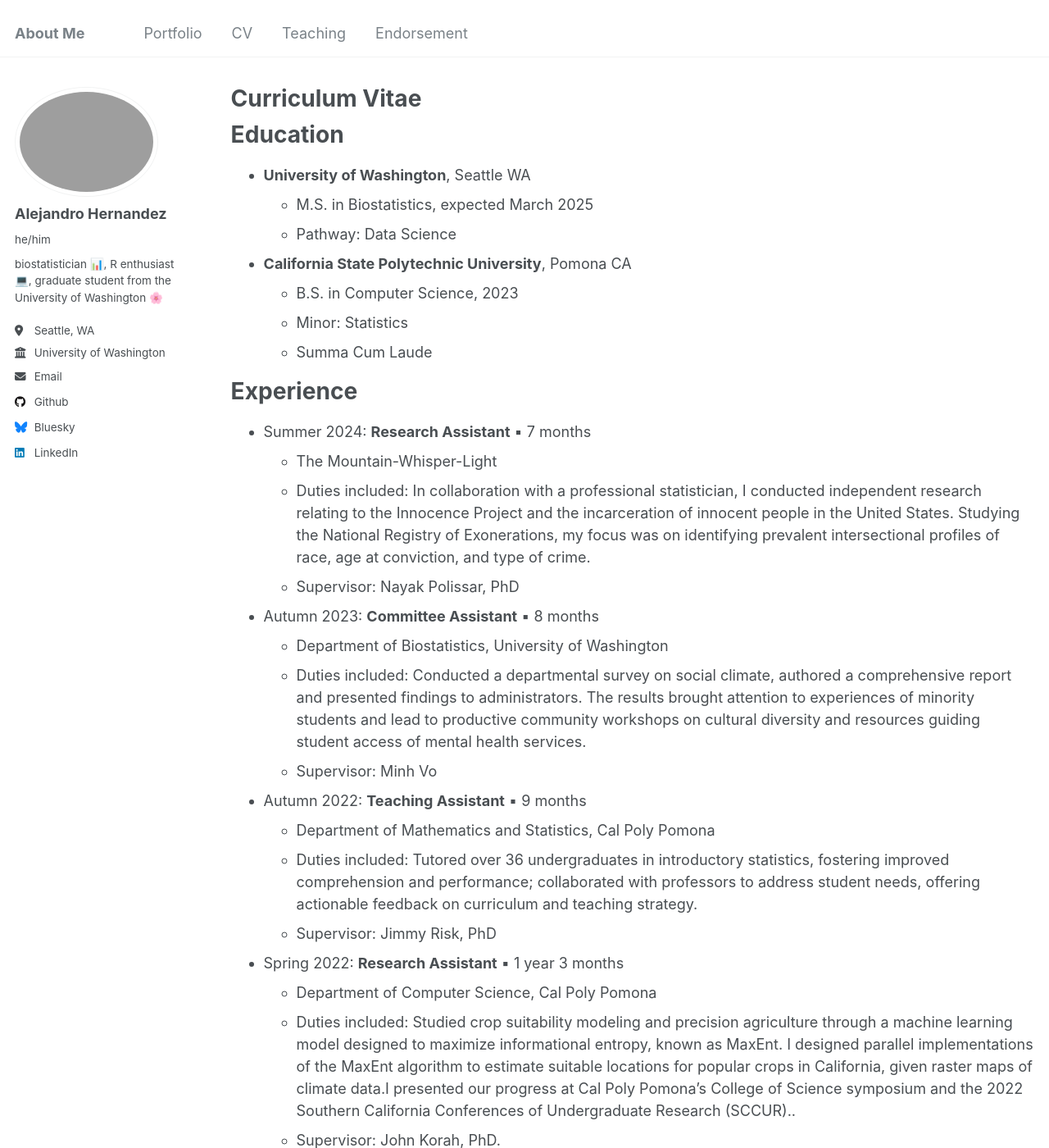
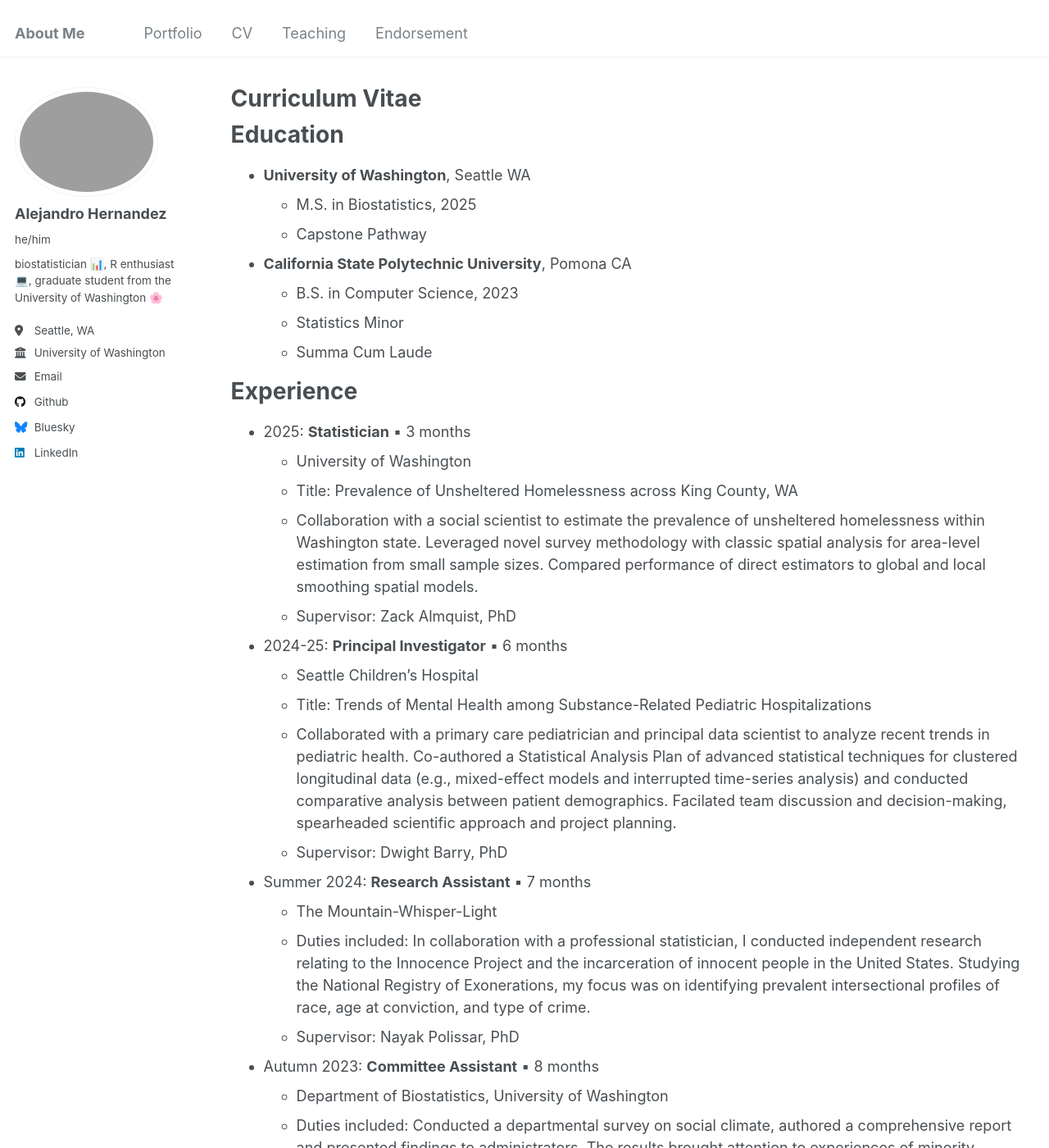
Before and after one commit to alejandroh3005/alejandroh3005.github.io, a Jekyll site: the page built from _pages/cv.md, in a window 1280 px wide and 1400 px high. Shown: the whole window at 82% size. Built offline with Jekyll 4.4.1, drawn with Linux system fonts in a browser that asks for light colours.

Commit message:
Update cv.md

```diff
--- a/_pages/cv.md
+++ b/_pages/cv.md
@@ -12,16 +12,28 @@ redirect_from:
 Education
 ======
 * **University of Washington**, Seattle WA
-  * M.S. in Biostatistics, expected March 2025
-  * Pathway: Data Science
+  * M.S. in Biostatistics, 2025
+  * Capstone Pathway
 
 * **California State Polytechnic University**, Pomona CA
   * B.S. in Computer Science, 2023
-  * Minor: Statistics
+  * Statistics Minor
   * Summa Cum Laude
 
 Experience
 ======
+
+* 2025: **Statistician** ▪ 3 months
+  * University of Washington
+  * Title: Prevalence of Unsheltered Homelessness across King County, WA
+  * Collaboration with a social scientist to estimate the prevalence of unsheltered homelessness within Washington state. Leveraged novel survey methodology with classic spatial analysis for area-level estimation from small sample sizes. Compared performance of direct estimators to global and local smoothing spatial models.
+  * Supervisor: Zack Almquist, PhD
+
+* 2024-25: **Principal Investigator** ▪ 6 months
+  * Seattle Children’s Hospital
+  * Title: Trends of Mental Health among Substance-Related Pediatric Hospitalizations
+  * Collaborated with a primary care pediatrician and principal data scientist to analyze recent trends in pediatric health. Co-authored a Statistical Analysis Plan of advanced statistical techniques for clustered longitudinal data (e.g., mixed-effect models and interrupted time-series analysis) and conducted comparative analysis between patient demographics. Facilated team discussion and decision-making, spearheaded scientific approach and project planning.
+  * Supervisor: Dwight Barry, PhD
 
 * Summer 2024: **Research Assistant** ▪ 7 months
   * The Mountain-Whisper-Light
```
